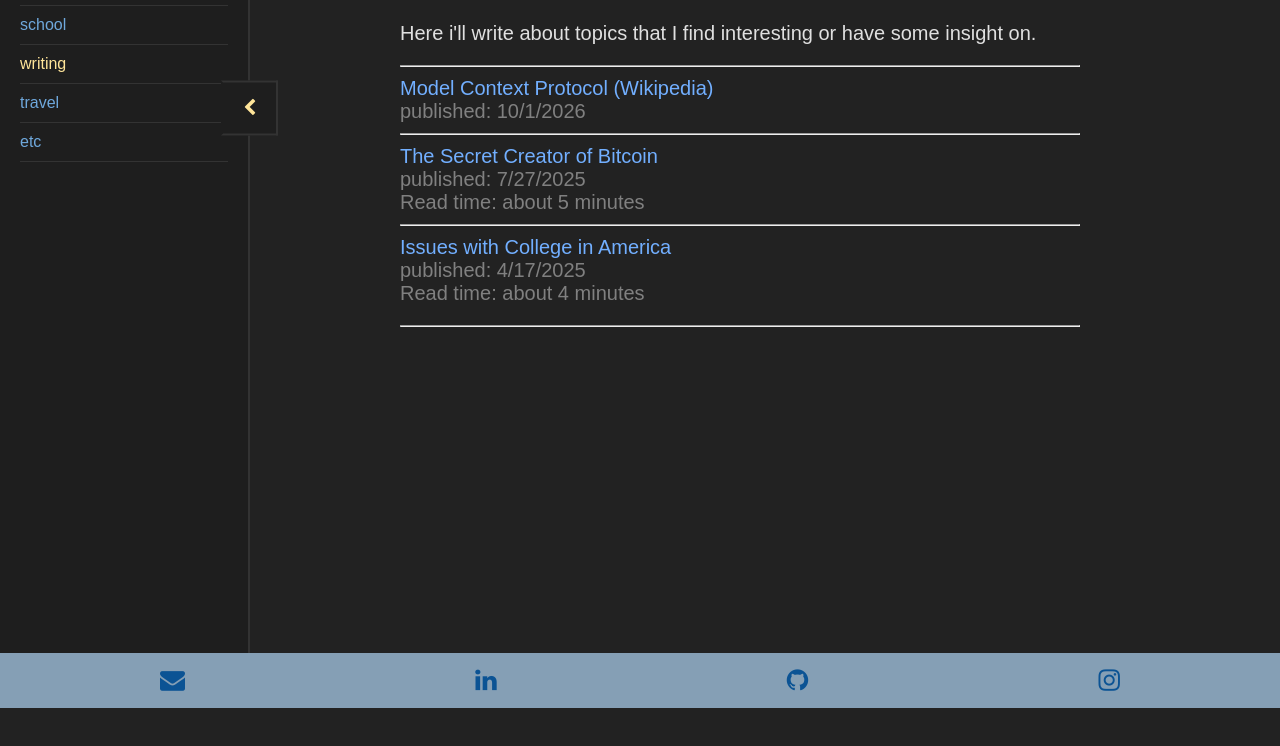
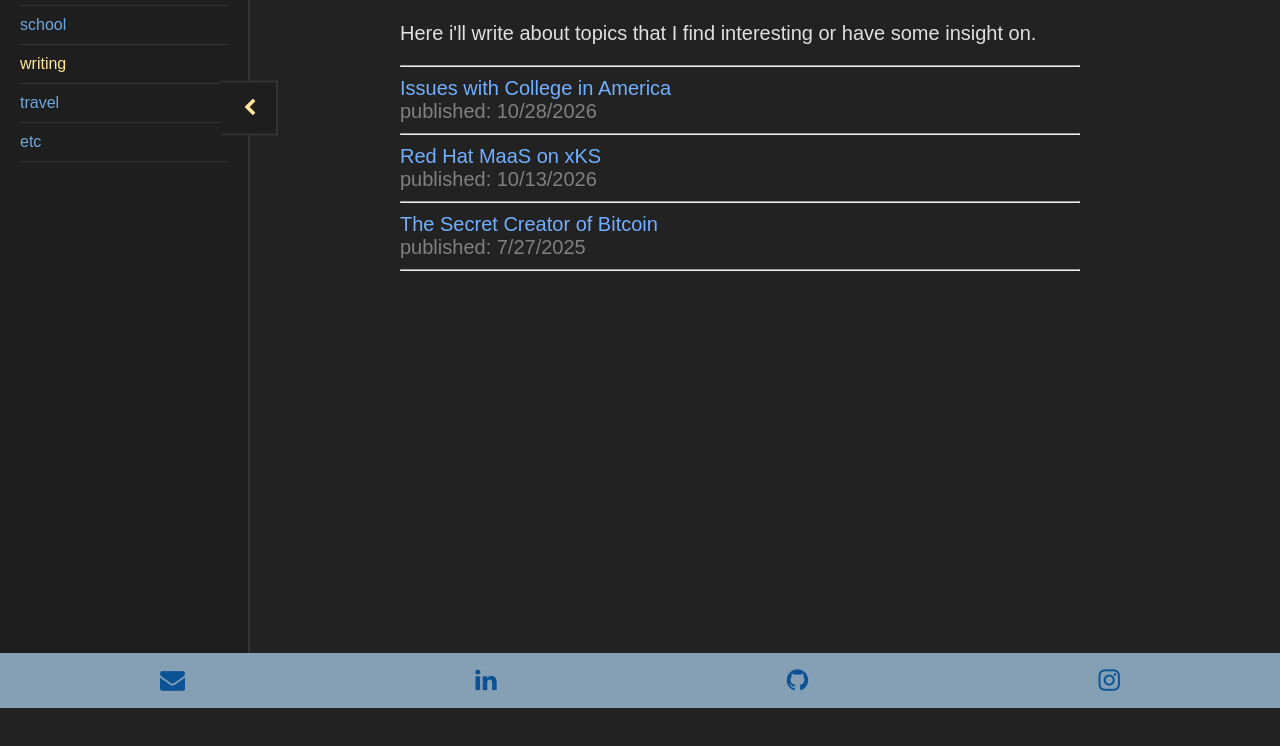
Before and after one commit to matthewchiccino/Personal-Website, a plain HTML site: page writing.html in a window 1280 px wide. Shown: the part 92-838 px from the top of the page. Drawn offline with Linux system fonts and the light colour scheme.

Commit message:
update writing

```diff
--- a/writing.html
+++ b/writing.html
@@ -22,23 +22,23 @@
                 <h2>some writing i've done</h2>
                 <p>Here i'll write about topics that I find interesting or have some insight on.
                 </p>
+
                 <hr></hr>
                 <div class="article">
-                    <a href="https://en.wikipedia.org/wiki/Model_Context_Protocol">Model Context Protocol (Wikipedia)</a>
-                    <p>published: 10/1/2026</p>
+                    <a href="https://bupublicwritingfall2024.wordpress.com/2026/10/28/matthew-chiccino/">Issues with College in America</a>
+                    <p>published: 10/28/2026</p>
+                </div>
+                <hr></hr>
+                <div class="article">
+                    <a href="https://developers.redhat.com/articles/2026/10/13/red-hat-ai-inference-3-5-maas-governance-aks">Red Hat MaaS on xKS</a>
+                    <p>published: 10/13/2026</p>
                 </div>
                 <hr></hr>
                 <div class="article">
                     <a href="articles/article3.html">The Secret Creator of Bitcoin</a>
                     <p>published: 7/27/2025</p>
-                    <p>Read time: about 5 minutes</p>
                 </div>
                 <hr></hr>
-                <div class="article">
-                    <a href="articles/article2.html">Issues with College in America</a>
-                    <p>published: 4/17/2025</p>
-                    <p>Read time: about 4 minutes</p>
-                </div>
                 <!-- This is a comment
                 <hr></hr>
                 <div class="article">
@@ -47,7 +47,6 @@
                     <p>Read time: about 6 minutes</p>
                 </div>-->
                 <p></p>
-                <hr></hr>
 
             </div>
 
```
